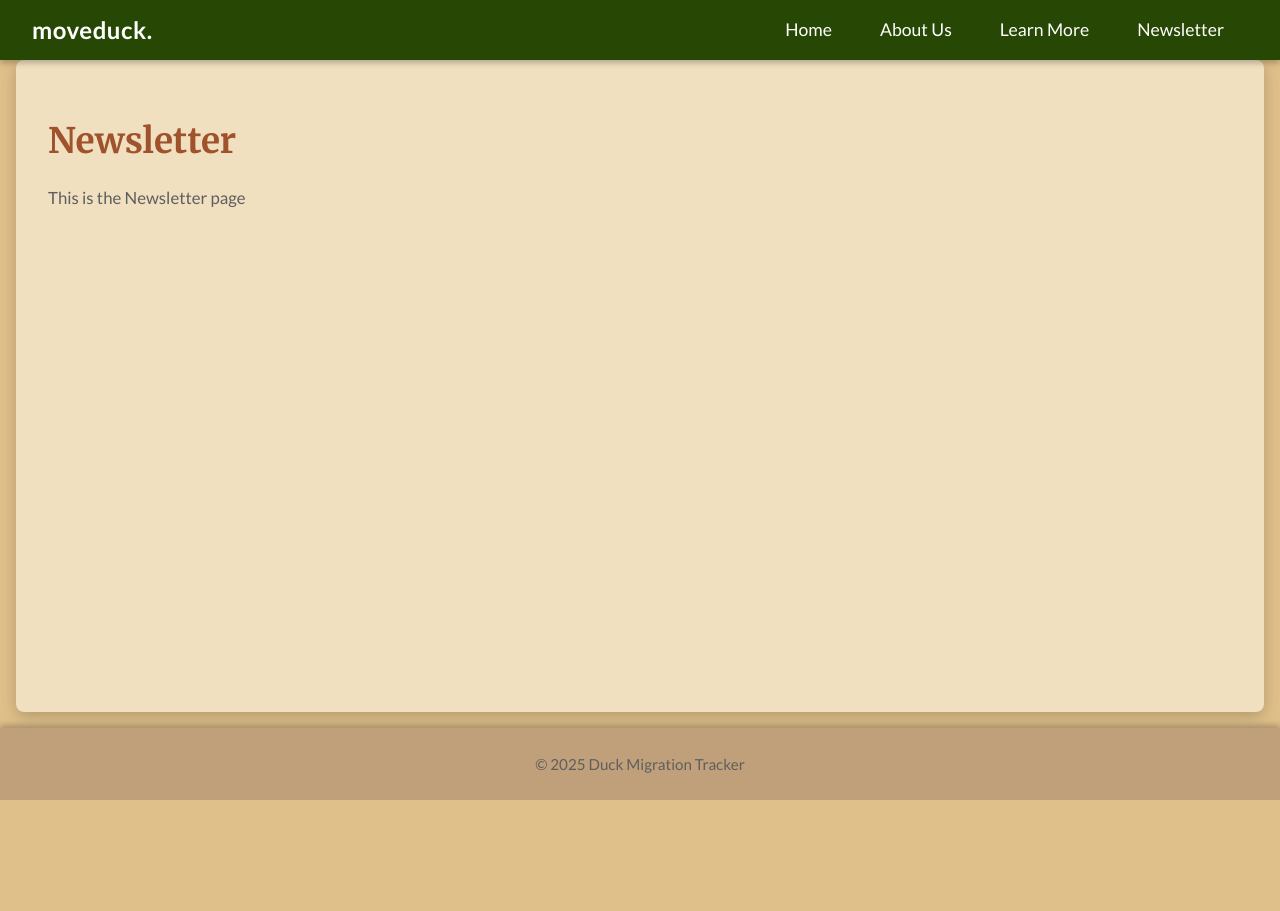
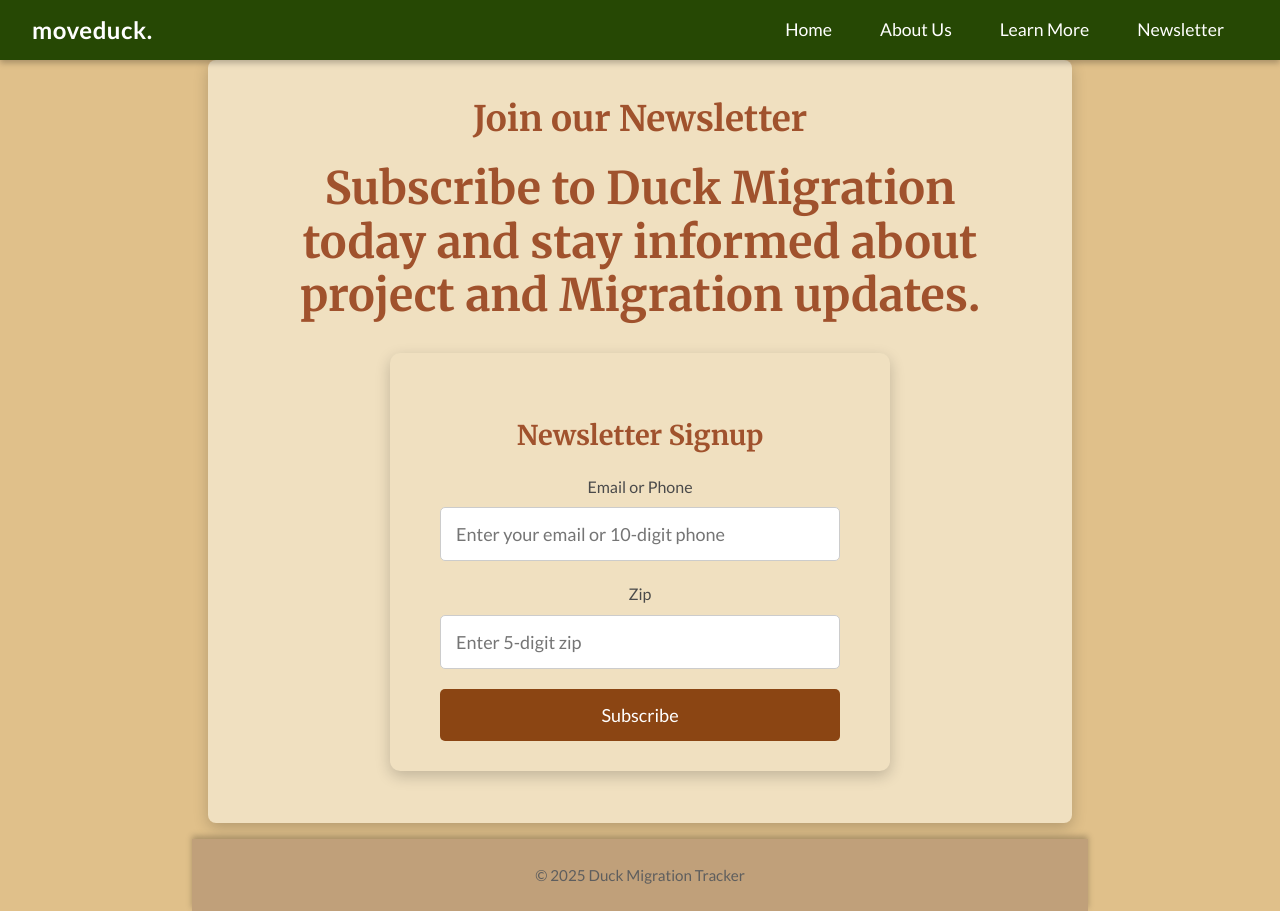
Before and after one commit to JakeSul1023/duck-data-web, a React (Create React App) app in the folder duck-data-webpage/: page /newsletter in a window 1280 px wide. Before the commit the page ends 800 px from the top, so only its background shows below. Built offline with nearby package versions, Linux system fonts and the light colour scheme.

Commit message:
news letter website update

```diff
--- a/duck-data-webpage/src/App.css
+++ b/duck-data-webpage/src/App.css
@@ -10,6 +10,10 @@ body {
   background-color: #e0c08a; /* Tan Background */
   color: #4A4A4A; /* Darker Gray Text (Readability) */
   line-height: 1.6;
+  display: flex;
+  justify-content: center;
+  align-items: center;
+  min-height: 100vh;
 }
 
 .App {
@@ -75,3 +79,134 @@ a:hover {
   color: #A0522D; /* Slightly lighter Forest Green */
   text-decoration: underline;
 }
+
+/* Newsletter Form Styling */
+.home-container {
+  max-width: 800px;
+  margin: 0 auto;
+  padding: 20px;
+  display: flex;
+  flex-direction: column;
+  align-items: center;
+  justify-content: center;
+  text-align: center;
+}
+
+.nws-info-bar {
+  margin-bottom: 20px;
+  width: 100%;
+  text-align: center;
+}
+
+.nws-info-content h2 {
+  font-family: 'Merriweather', serif;
+  color: #A0522D;
+  margin: 0 auto;
+}
+
+.home-header {
+  margin-bottom: 30px;
+  width: 100%;
+  text-align: center;
+}
+
+.home-header h1 {
+  font-family: 'Merriweather', serif;
+  color: #A0522D;
+  margin: 0 auto;
+}
+
+.home-header p {
+  margin: 0 auto;
+  color: #5E5E5E;
+}
+
+.key-map-section {
+  display: flex;
+  justify-content: center;
+  width: 100%;
+}
+
+.key-map-content {
+  width: 500px; /* Adjusted width for better centering */
+  background-color: #f0e0c0; /* Lighter Tan Content Area */
+  padding: 30px;
+  border-radius: 10px;
+  box-shadow: 0 5px 15px rgba(0, 0, 0, 0.2);
+  text-align: center;
+}
+
+.key-map-content h3 {
+  font-family: 'Merriweather', serif;
+  color: #A0522D;
+  margin-bottom: 20px;
+}
+
+.newsletter-form {
+  display: flex;
+  flex-direction: column;
+  align-items: center;
+  width: 100%;
+}
+
+.form-field {
+  width: 100%;
+  margin-bottom: 20px;
+  display: flex;
+  flex-direction: column;
+  align-items: center;
+}
+
+.form-field label {
+  display: block;
+  font-size: 16px;
+  font-weight: 500;
+  color: #4A4A4A;
+  margin-bottom: 8px;
+}
+
+.form-field input {
+  width: 100%;
+  max-width: 400px; /* Larger width for inputs */
+  padding: 15px; /* Larger padding for height */
+  font-size: 18px; /* Larger font size */
+  border: 1px solid #ccc;
+  border-radius: 5px;
+  box-sizing: border-box;
+  font-family: 'Lato', sans-serif;
+}
+
+.form-field input.input-error {
+  border-color: #e74c3c;
+}
+
+.error-message {
+  color: #e74c3c;
+  font-size: 14px;
+  margin-top: 5px;
+  text-align: center;
+  width: 100%;
+}
+
+.submit-button {
+  width: 100%;
+  max-width: 400px; /* Match input width */
+  padding: 15px;
+  font-size: 18px;
+  background-color: #8B4513; /* Darker Forest Green to match links */
+  color: white;
+  border: none;
+  border-radius: 5px;
+  cursor: pointer;
+  transition: background-color 0.3s;
+  font-family: 'Lato', sans-serif;
+}
+
+.submit-button:hover {
+  background-color: #A0522D; /* Slightly lighter Forest Green */
+}
+
+.submit-button:disabled {
+  background-color: #6c757d;
+  cursor: not-allowed;
+}
--- a/duck-data-webpage/src/pages/newsletter.js
+++ b/duck-data-webpage/src/pages/newsletter.js
@@ -1,12 +1,135 @@
-import React from "react";
+import React, { useState, useEffect } from "react";
+import "../App.css";
 
 export default function Newsletter() {
+  const [formData, setFormData] = useState({
+    emailOrPhone: "",
+    zip: "",
+  });
+  const [errors, setErrors] = useState({});
+  const [submitted, setSubmitted] = useState(false);
+
+  // Load SweetAlert2 dynamically
+  useEffect(() => {
+    const script = document.createElement("script");
+    script.src = "https://cdn.jsdelivr.net/npm/sweetalert2@11";
+    script.async = true;
+    document.body.appendChild(script);
+    return () => {
+      document.body.removeChild(script);
+    };
+  }, []);
+
+  const validateForm = () => {
+    const newErrors = {};
+
+    // Email or Phone validation
+    const emailOrPhone = formData.emailOrPhone.trim();
+    if (!emailOrPhone) {
+      newErrors.emailOrPhone = "Email or phone number is required";
+    } else if (
+      !/^[^\s@]+@[^\s@]+\.[^\s@]{2,}$/.test(emailOrPhone) && // Not a valid email
+      !/^\d{10}$/.test(emailOrPhone.replace(/\D/g, "")) // Not a 10-digit phone number
+    ) {
+      newErrors.emailOrPhone = "Please enter a valid email address or 10-digit phone number";
+    }
+
+    // Zip validation
+    const zip = formData.zip.replace(/\D/g, "");
+    if (!zip) {
+      newErrors.zip = "Zip code is required";
+    } else if (!/^\d{5}$/.test(zip)) {
+      newErrors.zip = "Please enter a valid 5-digit zip code";
+    }
+
+    setErrors(newErrors);
+    return Object.keys(newErrors).length === 0;
+  };
+
+  const handleSubmit = (e) => {
+    e.preventDefault();
+    if (validateForm()) {
+      setSubmitted(true);
+      // Show SweetAlert2 popup
+      window.Swal.fire({
+        title: "Thanks for signing up for our newsletter!",
+        icon: "success",
+        confirmButtonText: "OK",
+      }).then(() => {
+        setFormData({ emailOrPhone: "", zip: "" }); // Clear form
+        setSubmitted(false); // Reset submitted state
+      });
+    }
+  };
+
+  const handleChange = (e) => {
+    const { name, value } = e.target;
+    setFormData((prev) => ({
+      ...prev,
+      [name]: value,
+    }));
+    if (errors[name]) {
+      setErrors((prev) => ({
+        ...prev,
+        [name]: "",
+      }));
+    }
+  };
+
   return (
-    <div>
-      <h2>Newsletter</h2>
-      <p>
-        This is the Newsletter page
-      </p>
+    <div className="home-container">
+      <section className="nws-info-bar">
+        <div className="nws-info-content">
+          <h2>Join our Newsletter</h2>
+        </div>
+      </section>
+
+      <div className="home-header">
+        <h1>Subscribe to Duck Migration today and stay informed about project and Migration updates.</h1>
+      </div>
+
+      <section className="key-map-section">
+        <div className="key-map-content">
+          <h3>Newsletter Signup</h3>
+          {submitted ? null : (
+            <form onSubmit={handleSubmit} className="newsletter-form">
+              <div className="form-field">
+                <label htmlFor="emailOrPhone">Email or Phone</label>
+                <input
+                  type="text"
+                  id="emailOrPhone"
+                  name="emailOrPhone"
+                  value={formData.emailOrPhone}
+                  onChange={handleChange}
+                  className={errors.emailOrPhone ? "input-error" : ""}
+                  placeholder="Enter your email or 10-digit phone"
+                />
+                {errors.emailOrPhone && <p className="error-message">{errors.emailOrPhone}</p>}
+              </div>
+
+              <div className="form-field">
+                <label htmlFor="zip">Zip</label>
+                <input
+                  type="text"
+                  id="zip"
+                  name="zip"
+                  value={formData.zip}
+                  onChange={handleChange}
+                  className={errors.zip ? "input-error" : ""}
+                  placeholder="Enter 5-digit zip"
+                />
+                {errors.zip && (
+                  <p className="error-message">{errors.zip}</p>
+                )}
+              </div>
+
+              <button type="submit" className="submit-button">
+                Subscribe
+              </button>
+            </form>
+          )}
+        </div>
+      </section>
     </div>
   );
 }
```
Also changed, not shown: 1 other file (tests, documents, lock files or other folders).
